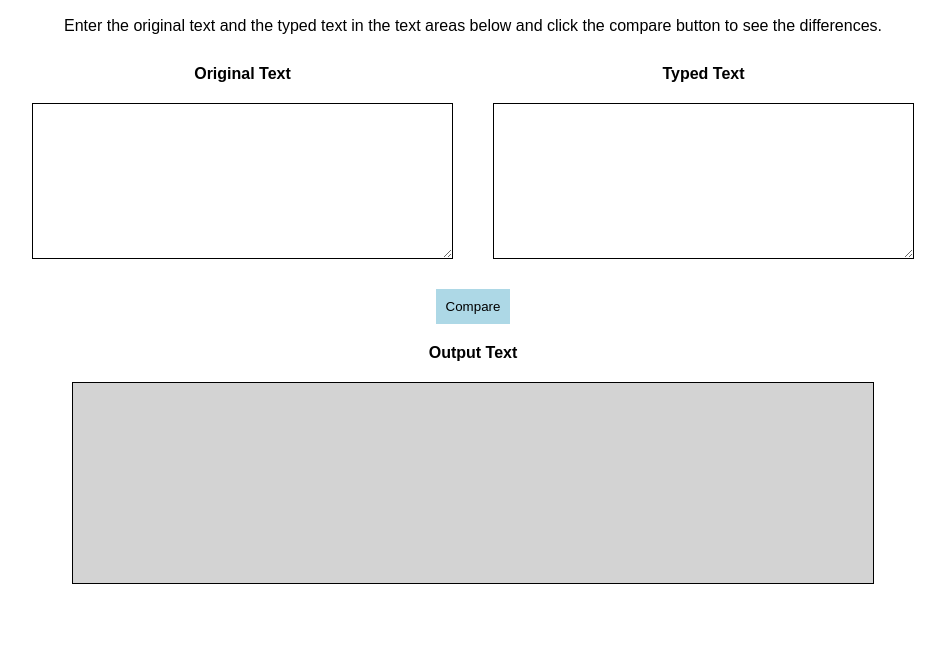
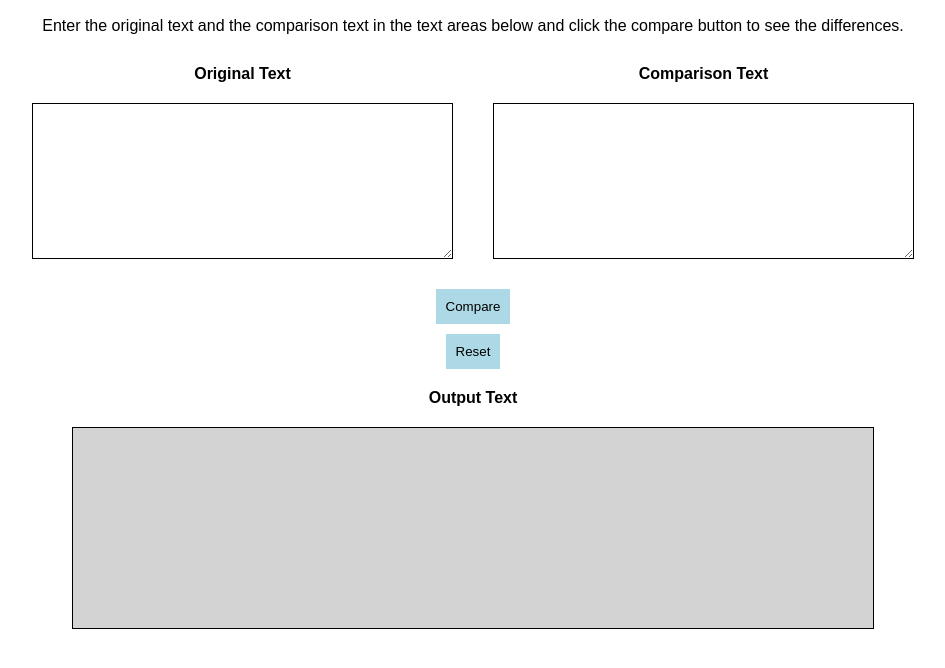
Before and after one commit to SurajKadian/Typing2, a plain HTML site: page Index.html in a window 1280 px wide. Shown: the part 60-728 px from the top of the page, without its empty margins (167-1112 px from the left). Drawn offline with Linux system fonts and the light colour scheme.

Commit message:
Update Index.html

```diff
--- a/Index.html
+++ b/Index.html
@@ -6,18 +6,21 @@
 </head>
 <body>
   <h1>Text Comparison Program</h1>
-  <p>Enter the original text and the typed text in the text areas below and click the compare button to see the differences.</p>
+  <p>Enter the original text and the comparison text in the text areas below and click the compare button to see the differences.</p>
   <div class="container">
     <div class="text-area">
       <label for="original">Original Text</label>
       <textarea id="original" rows="10" cols="50"></textarea>
     </div>
     <div class="text-area">
-      <label for="typed">Typed Text</label>
+      <!-- Change the label for the typed text area to comparison text -->
+      <label for="typed">Comparison Text</label>
       <textarea id="typed" rows="10" cols="50"></textarea>
     </div>
   </div>
   <button id="compare">Compare</button>
+  <!-- Add a reset button to clear the input and output texts and reset the program -->
+  <button id="reset">Reset</button>
   <div class="output">
     <label for="result">Output Text</label>
     <!-- Use a div instead of a text area for the output -->
```
